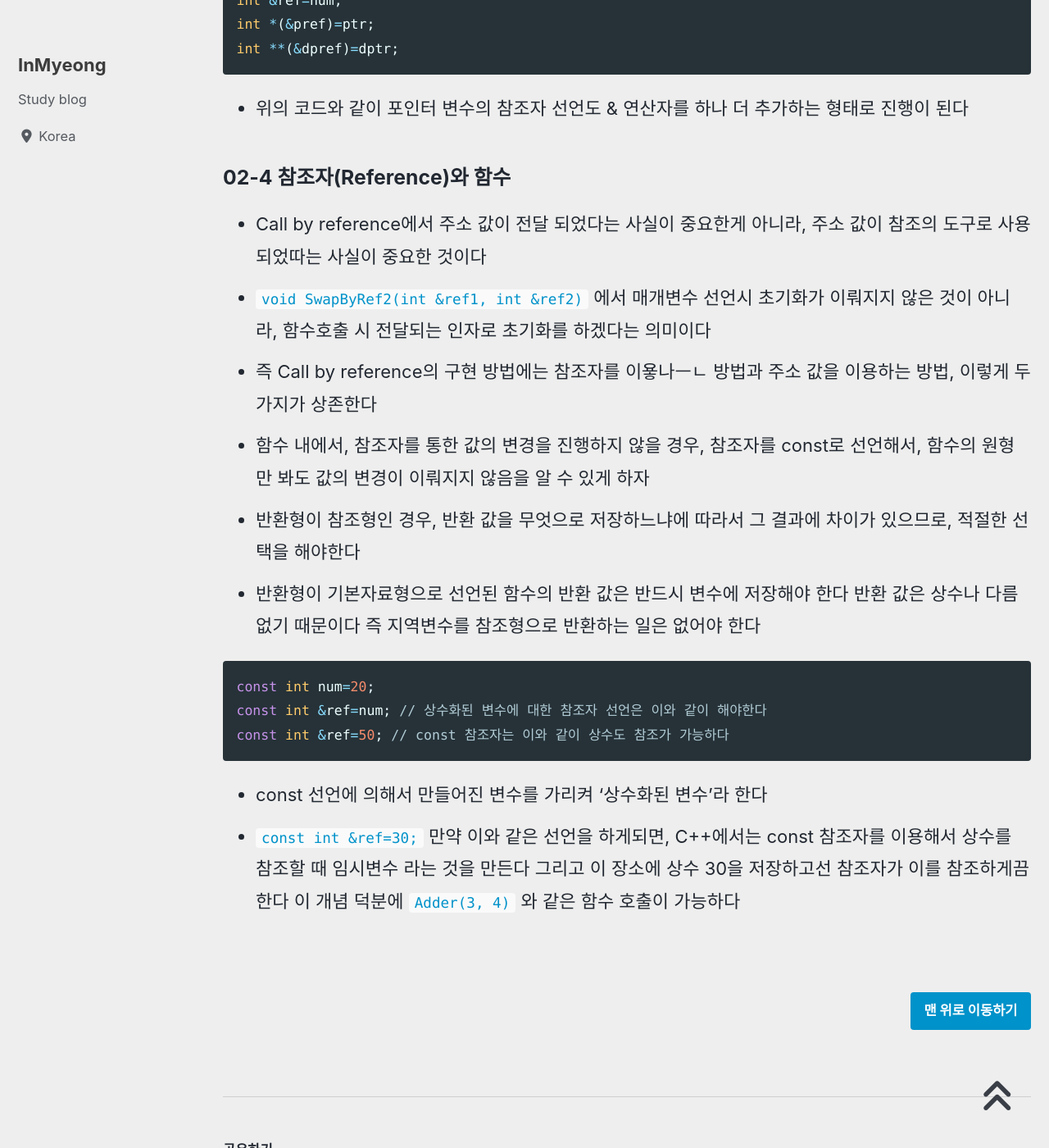
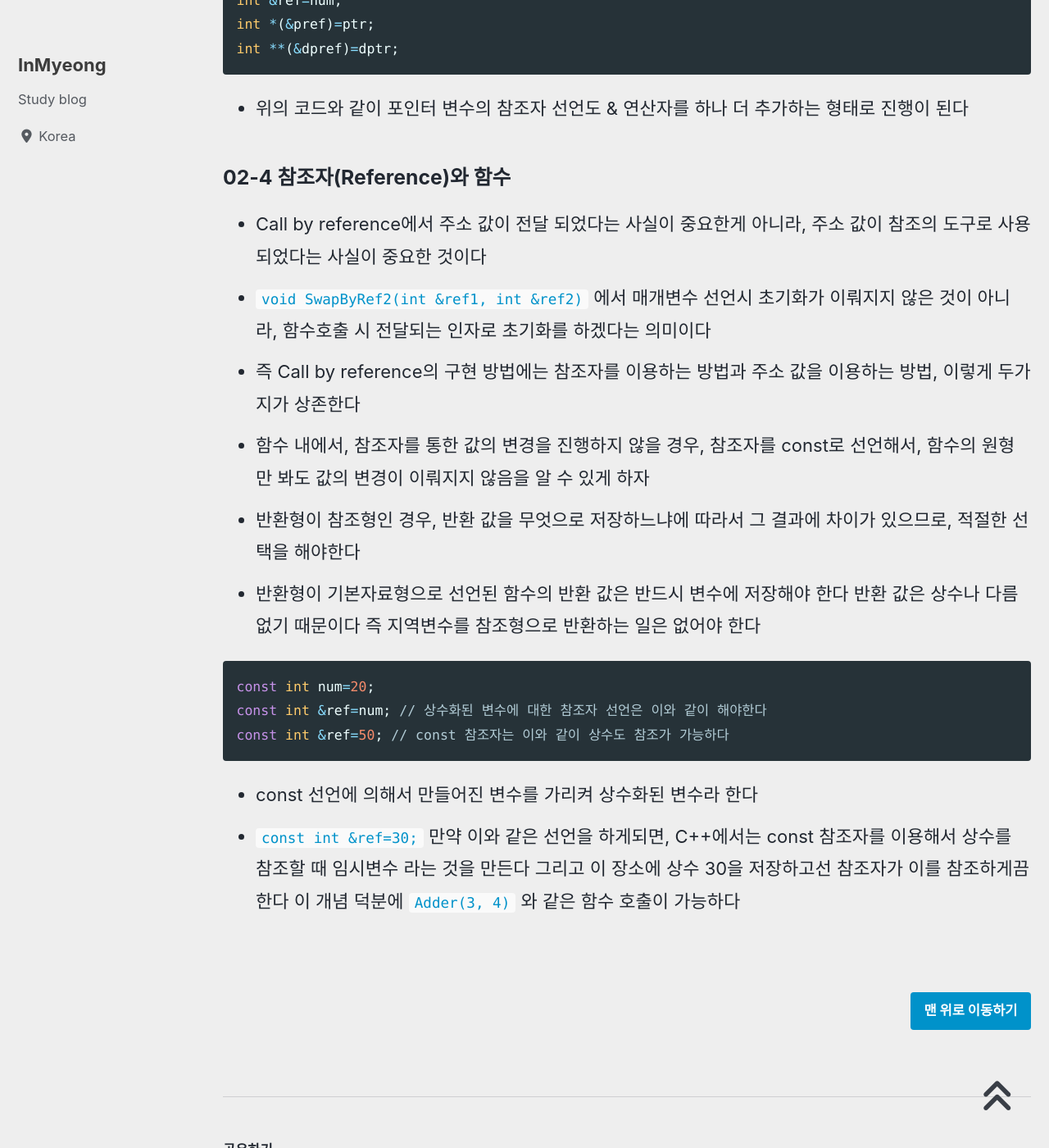
Before and after one commit to devMyeong/devMyeong.github.io, a Jekyll site: the page built from _posts/cpp/2021-07-29-cpp.md, in a window 1280 px wide and 1400 px high, scrolled down 5224 px. Shown: the whole window at 82% size. Built offline with Jekyll 4.4.1, drawn with Linux system fonts in a browser that asks for light colours; cached includes are drawn as plain includes; nearby versions of some CDN libraries; some web fonts are replaced; comment, search, counter and statistics services are not loaded.

Commit message:
corr typo

````diff
--- a/_posts/cpp/2021-07-29-cpp.md
+++ b/_posts/cpp/2021-07-29-cpp.md
@@ -127,9 +127,9 @@ int **(&dpref)=dptr;
 
 ### 02-4 참조자(Reference)와 함수
 
-- Call by reference에서 주소 값이 전달 되었다는 사실이 중요한게 아니라, 주소 값이 참조의 도구로 사용되었따는 사실이 중요한 것이다
+- Call by reference에서 주소 값이 전달 되었다는 사실이 중요한게 아니라, 주소 값이 참조의 도구로 사용되었다는 사실이 중요한 것이다
 - `void SwapByRef2(int &ref1, int &ref2)` 에서 매개변수 선언시 초기화가 이뤄지지 않은 것이 아니라, 함수호출 시 전달되는 인자로 초기화를 하겠다는 의미이다
-- 즉 Call by reference의 구현 방법에는 참조자를 이욯나ㅡㄴ 방법과 주소 값을 이용하는 방법, 이렇게 두가지가 상존한다
+- 즉 Call by reference의 구현 방법에는 참조자를 이용하는 방법과 주소 값을 이용하는 방법, 이렇게 두가지가 상존한다
 - 함수 내에서, 참조자를 통한 값의 변경을 진행하지 않을 경우, 참조자를 const로 선언해서, 함수의 원형만 봐도 값의 변경이 이뤄지지 않음을 알 수 있게 하자
 - 반환형이 참조형인 경우, 반환 값을 무엇으로 저장하느냐에 따라서 그 결과에 차이가 있으므로, 적절한 선택을 해야한다
 - 반환형이 기본자료형으로 선언된 함수의 반환 값은 반드시 변수에 저장해야 한다 반환 값은 상수나 다름없기 때문이다 즉 지역변수를 참조형으로 반환하는 일은 없어야 한다
@@ -140,7 +140,7 @@ const int &ref=num; // 상수화된 변수에 대한 참조자 선언은 이와
 const int &ref=50; // const 참조자는 이와 같이 상수도 참조가 가능하다
 ```
 
-- const 선언에 의해서 만들어진 변수를 가리켜 '상수화된 변수'라 한다
+- const 선언에 의해서 만들어진 변수를 가리켜 상수화된 변수라 한다
 - `const int &ref=30;` 만약 이와 같은 선언을 하게되면, C++에서는 const 참조자를 이용해서 상수를 참조할 때 임시변수 라는 것을 만든다 그리고 이 장소에 상수 30을 저장하고선 참조자가 이를 참조하게끔 한다 이 개념 덕분에 `Adder(3, 4)` 와 같은 함수 호출이 가능하다
 
 <br>
````
